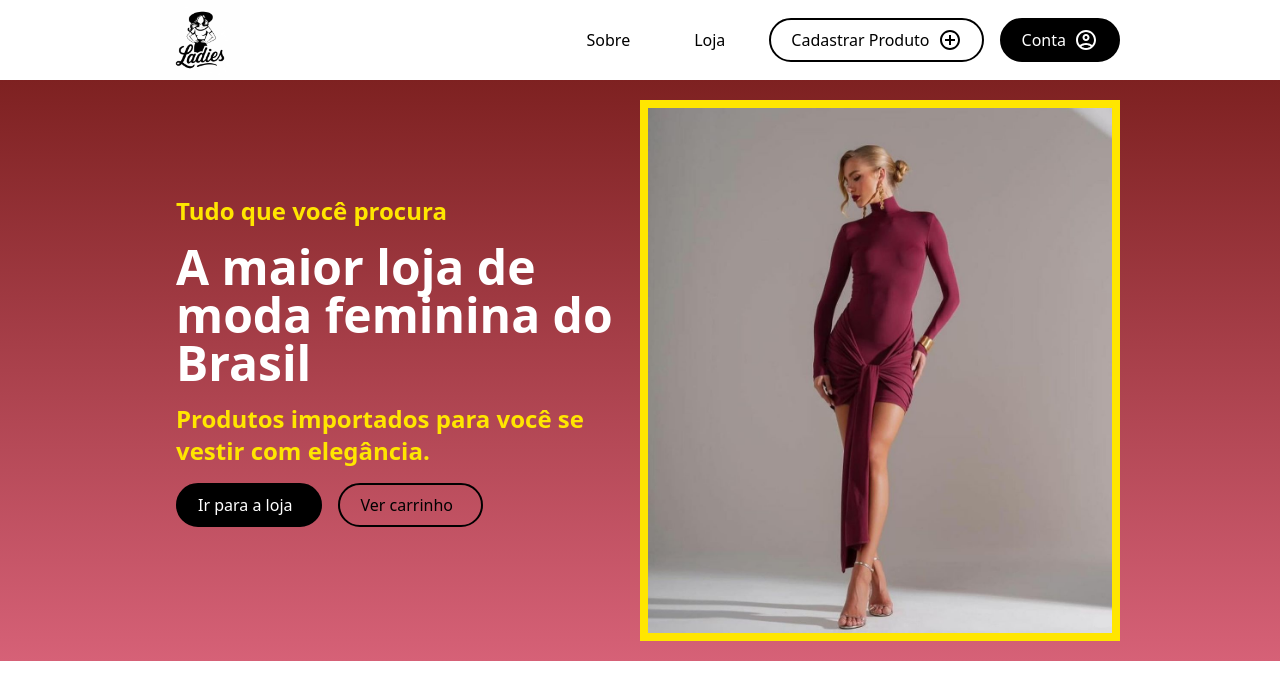
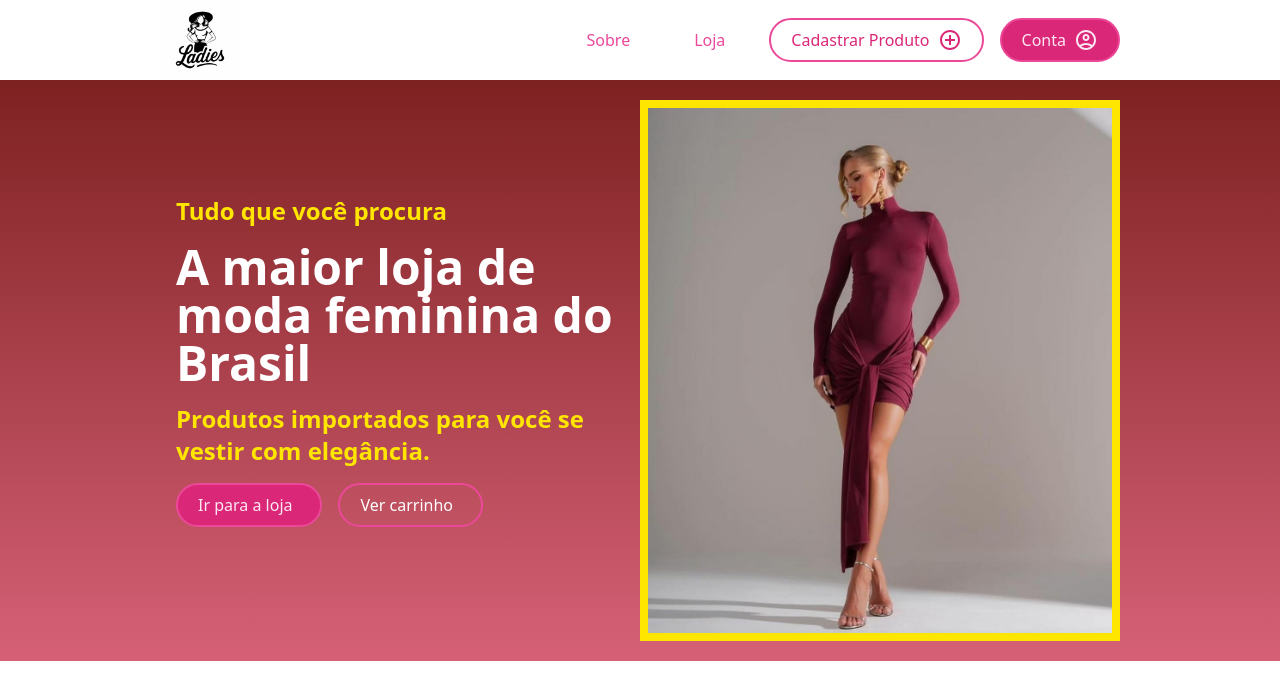
Before and after one commit to devjoaogf/projeto-escola, a Next.js app in the folder code_area/loja-de-roupas/: page / in a window 1280 px wide. Shown: the top 700 px of the page. Built offline with nearby package versions, Linux system fonts and the light colour scheme.

Commit message:
Atualização dos botões
Alterei as cores e adicionei uma propriedade no hover para poder aumentar o botão de tamanho quando passar o cursor do mouse por cima

```diff
--- a/code_area/loja-de-roupas/src/components/Buttons/AlternativeButton.tsx
+++ b/code_area/loja-de-roupas/src/components/Buttons/AlternativeButton.tsx
@@ -5,7 +5,7 @@ import { ReactElement } from "react";
 
 //Props do botão, define as propiedades; Props servem para reutilizarmos o mesmo botao só que com funções diferentes
 type TextButton = {
-    text?:string;
+    text?:String;
     icon?:ReactElement;
     type?:'button' | 'submit' | 'reset';
     onclick?:()=> void;
@@ -22,7 +22,7 @@ export default function AlternativeButton ({text, icon,type='button',onclick}:Te
     <button
     type={type}
     onClick={onclick}
-    className="border-2 border-black text-black bg-transparent px-5 py-2 rounded-full flex justify-center hover:bg-gray-600 hover:text-white transition ease-in-out duration-150"
+    className="border-2 border-pink-500 text-white bg-transparent px-5 py-2 rounded-full flex justify-center hover:bg-pink-800 hover:text-black transition ease-in-out duration-150 hover:scale-110"
 
     >
 
--- a/code_area/loja-de-roupas/src/components/Buttons/HamburguerButton.tsx
+++ b/code_area/loja-de-roupas/src/components/Buttons/HamburguerButton.tsx
@@ -5,7 +5,7 @@ type Props ={
 }
 export default function HamburguerButton({onClick}:Props){
     return(
-        <span onClick={onClick} className='text-black-500 cursor-pointer lg:hidden'>
+        <span onClick={onClick} className='text-black cursor-pointer lg:hidden'>
             <MenuRoundedIcon/>
         </span>
     );
--- a/code_area/loja-de-roupas/src/components/Buttons/PrimaryButton.tsx
+++ b/code_area/loja-de-roupas/src/components/Buttons/PrimaryButton.tsx
@@ -5,7 +5,7 @@ import { ReactElement } from "react";
 
 //Props do botão, define as propiedades; Props servem para reutilizarmos o mesmo botao só que com funções diferentes
 type TextButton = {
-    text?:string;
+    text?:String;
     icon?:ReactElement;
     type?:'button' | 'submit' | 'reset';
     onclick?:()=> void;
@@ -22,7 +22,7 @@ export default function PrimaryButton ({text, icon,type='button',onclick}:TextBu
     <button
     type={type}
     onClick={onclick}
-    className="bg-black border-2 border-black text-white px-5 py-2 rounded-full flex justify-center hover:bg-gray-600 hover:text-black  transition ease-in-out duration-150"
+    className="bg-pink-600 border-2 border-pink-500 text-pink-100 px-5 py-2 rounded-full flex justify-center hover:bg-pink-700 hover:text-black  transition ease-in-out duration-150 hover:scale-110"
 
 
 
--- a/code_area/loja-de-roupas/src/components/Buttons/SecondButton.tsx
+++ b/code_area/loja-de-roupas/src/components/Buttons/SecondButton.tsx
@@ -5,7 +5,7 @@ import { ReactElement } from "react";
 
 //Props do botão, define as propiedades; Props servem para reutilizarmos o mesmo botao só que com funções diferentes
 type TextButton = {
-    text?:string;
+    text?:String;
     icon?:ReactElement;
     type?:'button' | 'submit' | 'reset';
     onclick?:()=> void;
@@ -22,7 +22,7 @@ export default function SecondButton ({text, icon,type='button',onclick}:TextBut
     <button
     type={type}
     onClick={onclick}
-    className="border-2 border-black text-black bg-transparent px-5 py-2 rounded-full flex justify-center hover:bg-gray-600 hover:text-white transition ease-in-out duration-150"
+    className="border-2 border-pink-500 text-pink-600 bg-transparent px-5 py-2 rounded-full flex justify-center hover:bg-pink-800 hover:text-black transition ease-in-out duration-150 hover:scale-110"
 
 
     >
--- a/code_area/loja-de-roupas/src/components/Buttons/ThirdButton.tsx
+++ b/code_area/loja-de-roupas/src/components/Buttons/ThirdButton.tsx
@@ -5,7 +5,7 @@ import { ReactElement } from "react";
 
 //Props do botão, define as propiedades; Props servem para reutilizarmos o mesmo botao só que com funções diferentes
 type TextButton = {
-    text?:string;
+    text?:String;
     icon?:ReactElement;
     type?:'button' | 'submit' | 'reset';
     onclick?:()=> void;
@@ -15,6 +15,8 @@ type TextButton = {
 export default function ThirdButton ({text, icon,type='button',onclick}:TextButton){
     //Não esquecer de alterar a cor violet pela nossa cor
 
+    //Prop que faz o botao aumentar de tamanho no hover: scale-110
+
     //Alterar a cor do hover para outra cor além do roxo
 
     //Botões LOJA e SOBRE que aparecem na primeira página
@@ -22,7 +24,7 @@ export default function ThirdButton ({text, icon,type='button',onclick}:TextButt
     <button
     type={type}
     onClick={onclick}
-    className="text-black px-5 py-2 rounded-full flex justify-center hover:bg-violet-100 hover:transition ease-in-out delay-100"
+    className="text-pink-500 px-5 py-2 rounded-full flex justify-center hover:bg-pink-100 hover:transition ease-in-out delay-100 hover:scale-110"
 
 
     >
```
